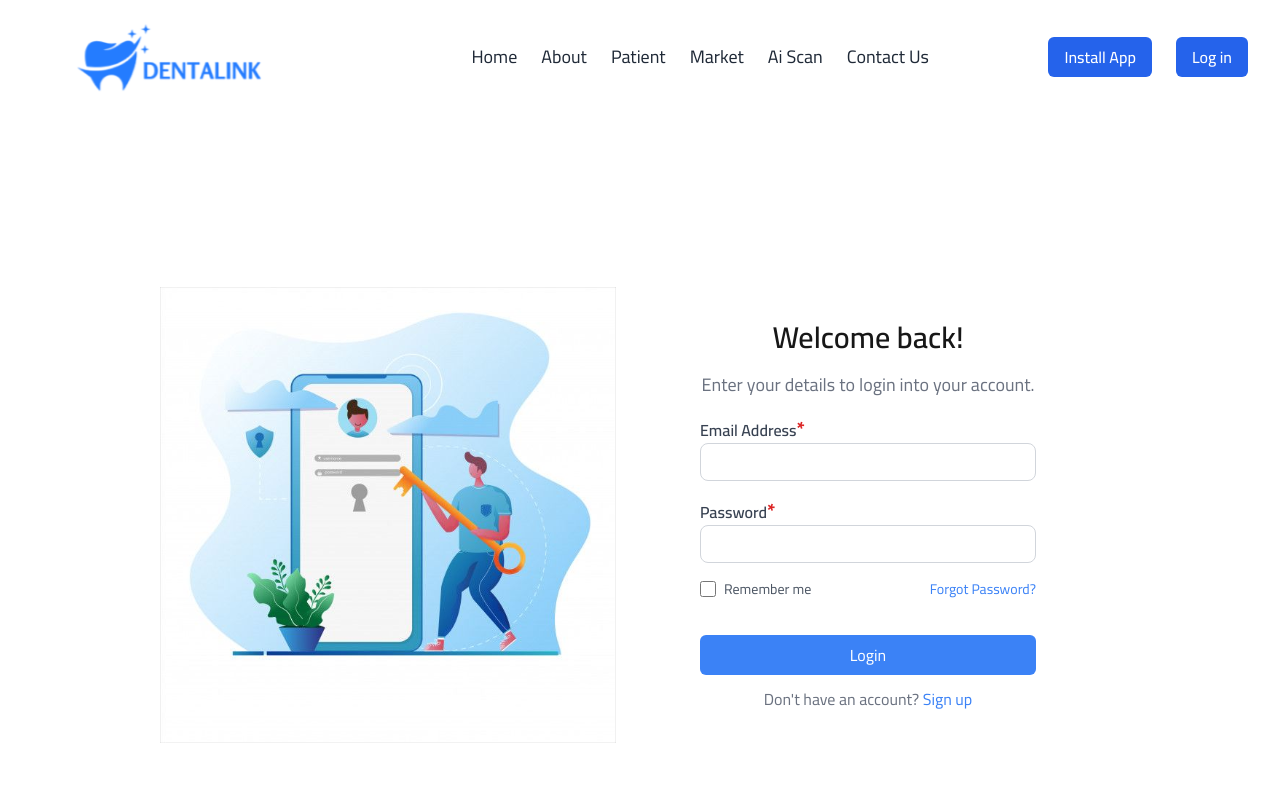
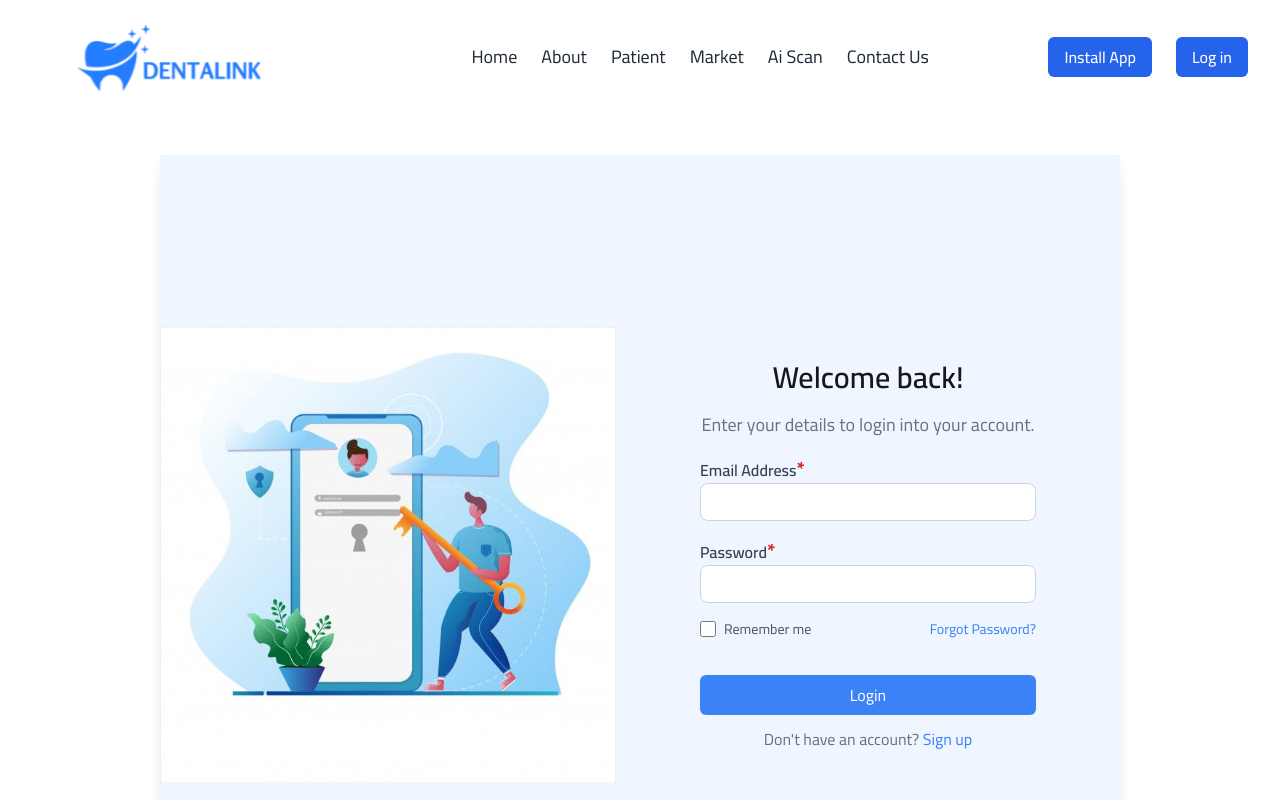
Before and after one commit to doniahusien/denta-Link, a Next.js app: page /login in a window 1280 px wide. Shown: the top 800 px of the page. Built offline with nearby package versions, Linux system fonts and the light colour scheme.

Commit message:
update style

```diff
--- a/src/app/(auth)/login/page.jsx
+++ b/src/app/(auth)/login/page.jsx
@@ -6,7 +6,7 @@ import GuestRoute from '@/components/GuestRoute';
 const loginPage = () => {
   return (
     <GuestRoute>
-      <div className="flex flex-col md:flex-row min-h-screen w-3/4 mx-auto">
+      <div className="flex flex-col md:flex-row min-h-screen  shadow-lg w-3/4 mx-auto bg-blue-50 mt-10 mb-8">
         <LeftImg imgSrc={imgsrc} />
         <LogInForm />
       </div>
--- a/src/app/(auth)/signup/page.jsx
+++ b/src/app/(auth)/signup/page.jsx
@@ -6,7 +6,7 @@ import GuestRoute from '@/components/GuestRoute';
 const signupPage = () => {
   return (
     <GuestRoute>
-      <div className="flex flex-col md:flex-row min-h-screen px-20">
+      <div className="flex flex-col md:flex-row  shadow-lg mt-10 mb-5 min-h-screen mx-10 px-5">
         <LeftImg imgSrc={imgsrc} />
         <SignUpForm />
       </div>
```
